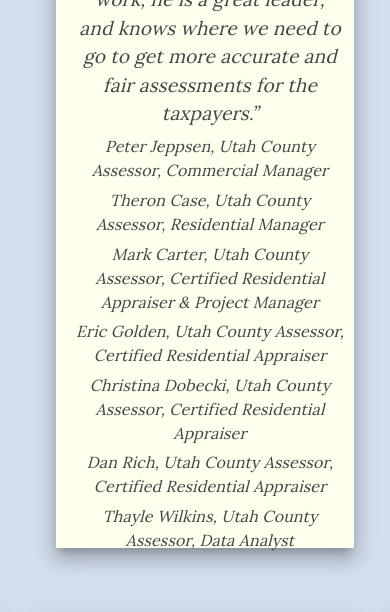
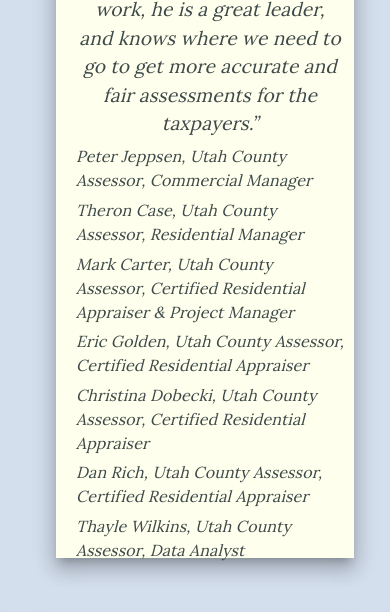
Before and after one commit to sarahmaia/garfield, a React (Create React App) app in the folder garfield/: page / in a window 390 px wide. Shown: the part 4060-4672 px from the top of the page. Built offline with nearby package versions, Linux system fonts and the light colour scheme.

Commit message:
fixing mobile version quote box height

```diff
--- a/garfield/src/components/endorsements/index.js
+++ b/garfield/src/components/endorsements/index.js
@@ -12,7 +12,7 @@
 
 export default function Endorsements() {
     return (
-        <Box sx={{ width: 500, height: 240, backgroundColor: '#ffffed', boxShadow: '12'}} >
+        <Box sx={{ width: 500, height: 250, backgroundColor: '#ffffed', boxShadow: '12'}} >
             <Grid container item justifyContent="left" style={{paddingLeft: '10px'}}>
                 <Typography style={{fontFamily: 'Lora', padding: '7px', textAlign: 'center', fontWeight: 'bold' }} variant="h4" component="span" gutterBottom>
                     Endorsements
--- a/garfield/src/components/quote/index.js
+++ b/garfield/src/components/quote/index.js
@@ -14,37 +14,37 @@
                 </Typography>
             </Grid>
             <Grid container item justifyContent="left" style={{paddingLeft: '10px'}}>
-                <Typography style={{fontFamily: 'Lora', padding: '0px', textAlign: 'center', fontStyle: 'italic' }} variant="body1" component="span" gutterBottom>
+                <Typography style={{fontFamily: 'Lora', padding: '0px', textAlign: 'left', fontStyle: 'italic', fontSize: '16px' }} component="span" gutterBottom>
                     Peter Jeppsen, Utah County Assessor, Commercial Manager
                 </Typography>
             </Grid>
             <Grid container item justifyContent="left" style={{paddingLeft: '10px'}}>
-                <Typography style={{fontFamily: 'Lora', padding: '0px', textAlign: 'center', fontStyle: 'italic' }} variant="body1" component="span" gutterBottom>
+                <Typography style={{fontFamily: 'Lora', padding: '0px', textAlign: 'left', fontStyle: 'italic', fontSize: '16px' }} component="span" gutterBottom>
                     Theron Case, Utah County Assessor, Residential Manager
                 </Typography>
             </Grid>
             <Grid container item justifyContent="left" style={{paddingLeft: '10px'}}>
-                <Typography style={{fontFamily: 'Lora', padding: '0px', textAlign: 'center', fontStyle: 'italic' }} variant="body1" component="span" gutterBottom>
+                <Typography style={{fontFamily: 'Lora', padding: '0px', textAlign: 'left', fontStyle: 'italic', fontSize: '16px' }} component="span" gutterBottom>
                     Mark Carter, Utah County Assessor, Certified Residential Appraiser & Project Manager
                 </Typography>
             </Grid>
             <Grid container item justifyContent="left" style={{paddingLeft: '10px'}}>
-                <Typography style={{fontFamily: 'Lora', padding: '0px', textAlign: 'center', fontStyle: 'italic' }} variant="body1" component="span" gutterBottom>
+                <Typography style={{fontFamily: 'Lora', padding: '0px', textAlign: 'left', fontStyle: 'italic', fontSize: '16px' }} component="span" gutterBottom>
                     Eric Golden, Utah County Assessor, Certified Residential Appraiser
                 </Typography>
             </Grid>
             <Grid container item justifyContent="left" style={{paddingLeft: '10px'}}>
-                <Typography style={{fontFamily: 'Lora', padding: '0px', textAlign: 'center', fontStyle: 'italic' }} variant="body1" component="span" gutterBottom>
+                <Typography style={{fontFamily: 'Lora', padding: '0px', textAlign: 'left', fontStyle: 'italic', fontSize: '16px' }} component="span" gutterBottom>
                     Christina Dobecki, Utah County Assessor, Certified Residential Appraiser
                 </Typography>
             </Grid>
             <Grid container item justifyContent="left" style={{paddingLeft: '10px'}}>
-                <Typography style={{fontFamily: 'Lora', padding: '0px', textAlign: 'center', fontStyle: 'italic' }} variant="body1" component="span" gutterBottom>
+                <Typography style={{fontFamily: 'Lora', padding: '0px', textAlign: 'left', fontStyle: 'italic', fontSize: '16px' }} component="span" gutterBottom>
                     Dan Rich, Utah County Assessor, Certified Residential Appraiser
                 </Typography>
             </Grid>
             <Grid container item justifyContent="left" style={{paddingLeft: '10px'}}>
-                <Typography style={{fontFamily: 'Lora', padding: '0px', textAlign: 'center', fontStyle: 'italic' }} variant="body1" component="span" gutterBottom>
+                <Typography style={{fontFamily: 'Lora', padding: '0px', textAlign: 'left', fontStyle: 'italic', fontSize: '16px' }} component="span" gutterBottom>
                      Thayle Wilkins, Utah County Assessor, Data Analyst
                 </Typography>
             </Grid>
```
Also changed, not shown: 7 other files (tests, documents, lock files or other folders).
